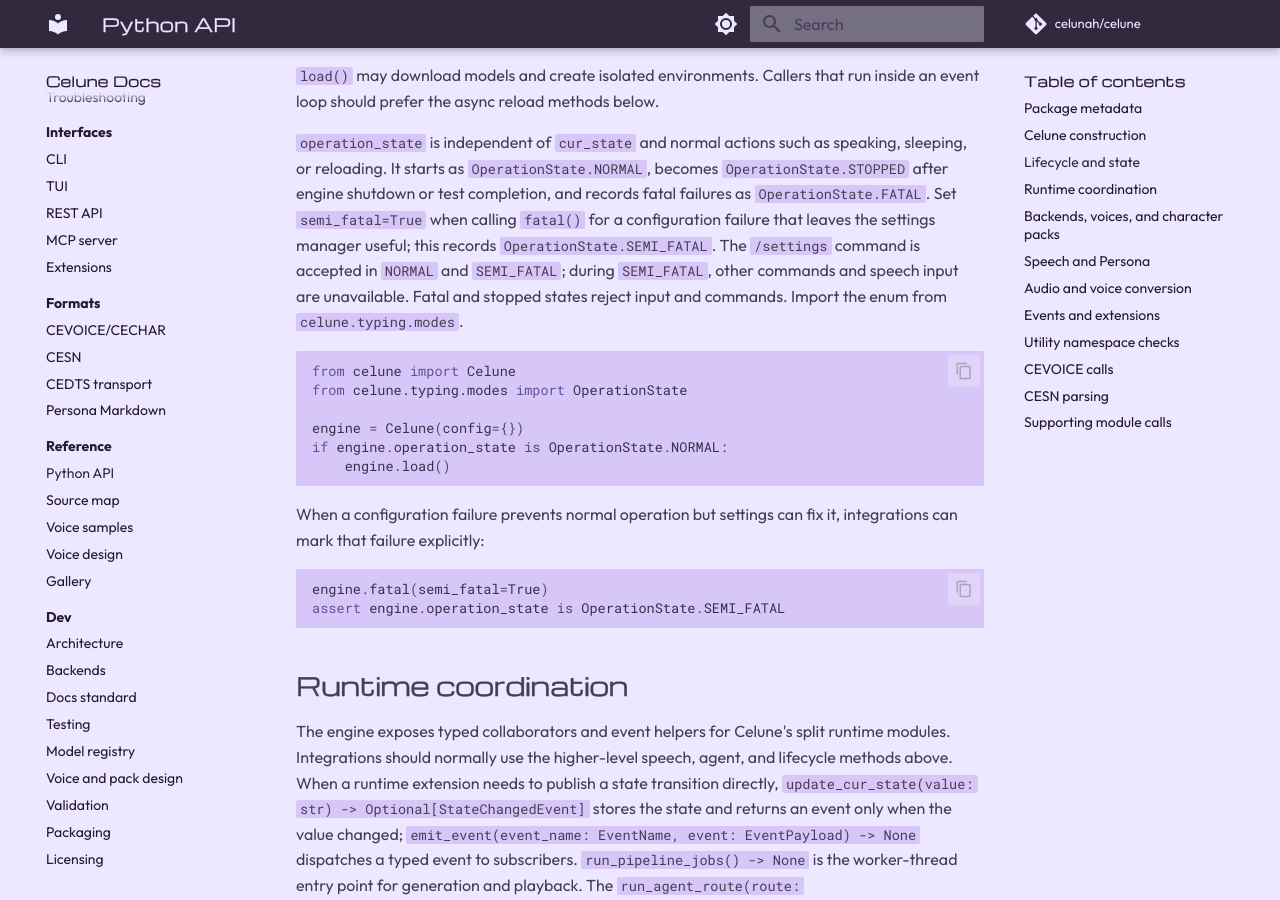
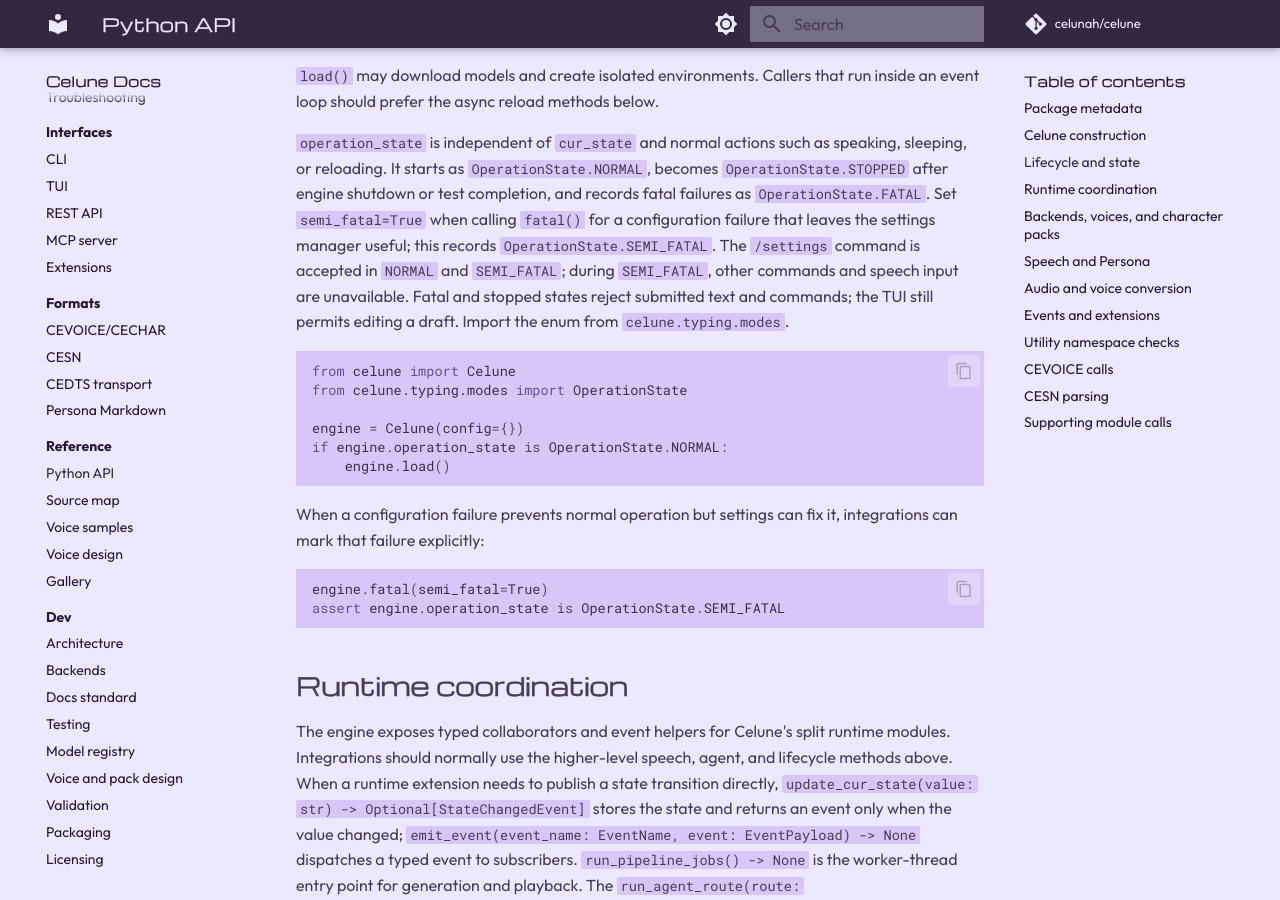
Before and after one commit to celunah/celune, an MkDocs documentation site: the page built from docs/reference/public-api.md, in a window 1280 px wide and 900 px high, scrolled down 2421 px. Built offline with MkDocs 1.6.1 and Material for MkDocs 9.7.7, drawn with Linux system fonts in a browser that asks for light colours; comment, search, counter and statistics services are not loaded.

Commit message:
fix(ui): preserve text editing in fatal state

````diff
--- a/docs/reference/public-api.md
+++ b/docs/reference/public-api.md
@@ -79,8 +79,9 @@
 `fatal()` for a configuration failure that leaves the settings manager useful;
 this records `OperationState.SEMI_FATAL`. The `/settings` command is accepted in
 `NORMAL` and `SEMI_FATAL`; during `SEMI_FATAL`, other commands and speech input
-are unavailable. Fatal and stopped states reject input and commands. Import the
-enum from `celune.typing.modes`.
+are unavailable. Fatal and stopped states reject submitted text and commands;
+the TUI still permits editing a draft. Import the enum from
+`celune.typing.modes`.
 
 ```python
 from celune import Celune
````
Also changed, not shown: docs/interfaces/tui.md (+3 -1 lines), 1 other file.
